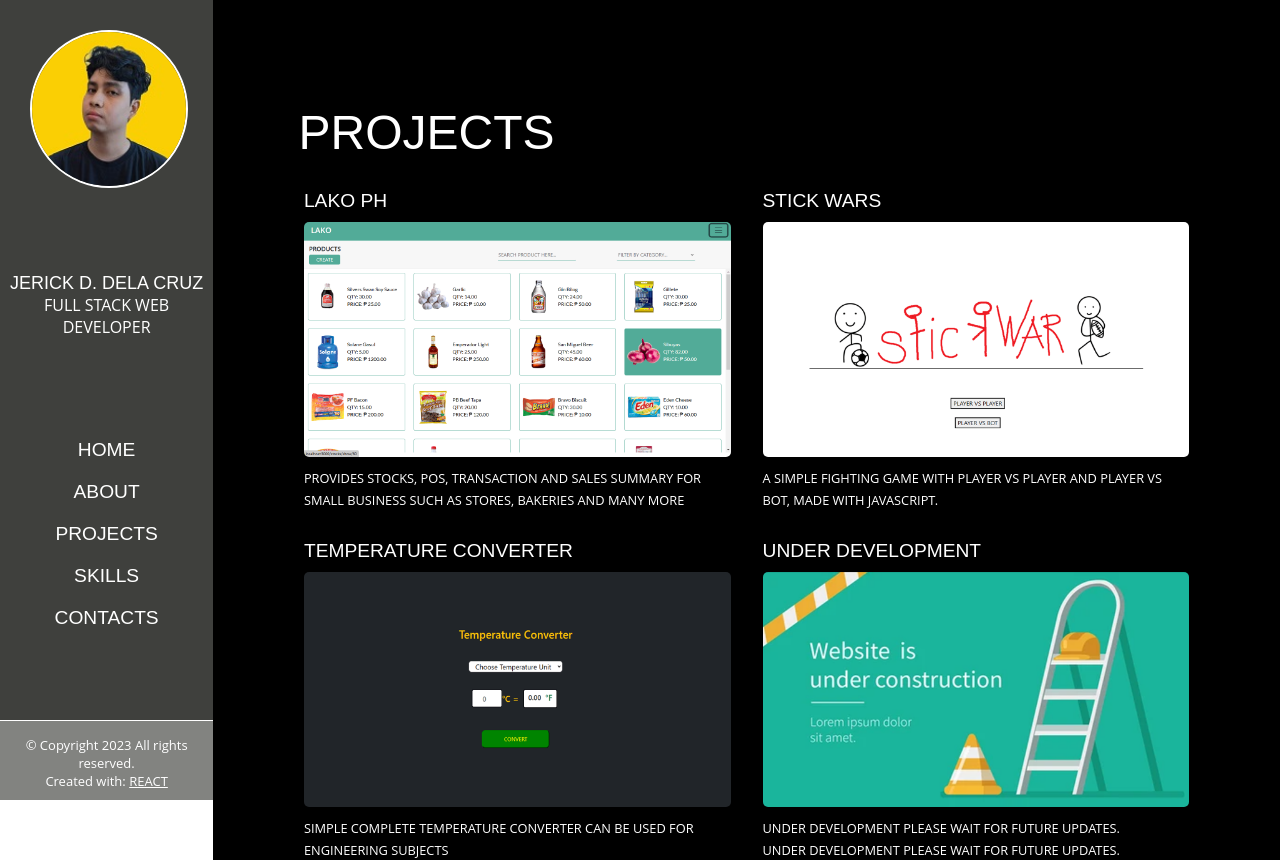
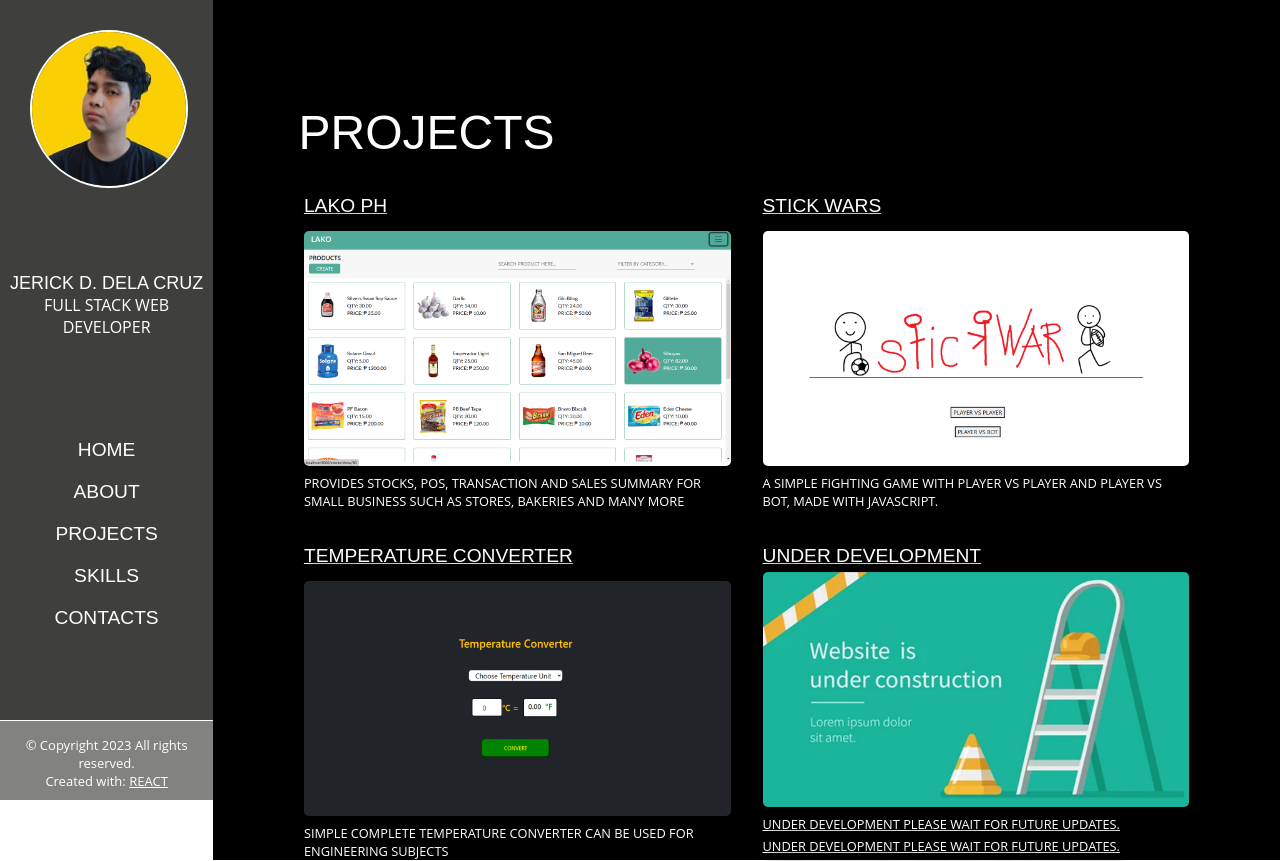
Before and after one commit to Rokhel121314/jerick-fullstack-portfolio, a React (Create React App) app: page /projects in a window 1280 px wide. Built offline with nearby package versions, Linux system fonts and the light colour scheme.

Commit message:
include link for project

```diff
--- a/src/css/style.css
+++ b/src/css/style.css
@@ -260,14 +260,14 @@ body {
   animation-duration: 1s;
 }
 
-@keyframes intro {
+/* @keyframes intro {
   0% {
     left: 100px;
   }
   100% {
     left: 0px;
   }
-}
+} */
 
 @media only screen and (max-width: 600px) {
   .landingMain1,
@@ -384,7 +384,7 @@ body {
   animation-duration: 0.9s;
 }
 
-@keyframes content1 {
+/* @keyframes content1 {
   0% {
     left: -100px;
   }
@@ -430,7 +430,7 @@ body {
   100% {
     left: 0px;
   }
-}
+} */
 
 /* MEDIA QUERY FOR ABOUT PAGE */
 @media only screen and (max-width: 600px) {
@@ -518,8 +518,9 @@ body {
 
 .projectTitle {
   width: 100%;
-  /* margin-bottom: 15px; */
-  /* color: black; */
+  text-decoration: underline;
+  padding: 5px;
+  color: white;
   display: flex;
   justify-content: space-between;
   text-shadow: 5px 5px 10px black;
--- a/src/pages/ProjectsPage.js
+++ b/src/pages/ProjectsPage.js
@@ -9,15 +9,15 @@ function ProjectsPage() {
       <section className="projectsSection">
         {/* PROJECT CARD 1*/}
         <div className="projectsCard">
-          <span className="projectTitle">LAKO PH</span>
+          <a href="https://lakoph.online/" className="projectTitle">
+            <span>LAKO PH</span>
+          </a>
 
           <img
             src={require("../assets/projects/lakoGIF1.gif")}
             alt="projectimages"
             className="projectImage1"
           />
-
-          <div className="projectTitle">
           <div className="bottomBorder">
             <span className="projectsDetail">
               PROVIDES STOCKS, POS, TRANSACTION AND SALES SUMMARY FOR SMALL
@@ -25,11 +25,15 @@ function ProjectsPage() {
             </span>
           </div>
         </div>
-        </div>
         {/* END OF PROJECT CARD */}
         {/* PROJECT CARD 2*/}
         <div className="projectsCard">
-          <span className="projectTitle">STICK WARS</span>
+          <a
+            href="https://rokhel121314.github.io/stickWars_v.1.0/"
+            className="projectTitle"
+          >
+            <span>STICK WARS</span>
+          </a>
 
           <img
             src={require("../assets/projects/stickwarsGIF.gif")}
@@ -37,7 +41,6 @@ function ProjectsPage() {
             className="projectImage1"
           />
 
-          <div className="projectTitle">
           <div className="bottomBorder">
             <span className="projectsDetail">
               A SIMPLE FIGHTING GAME WITH PLAYER VS PLAYER AND PLAYER VS BOT,
@@ -45,11 +48,16 @@ function ProjectsPage() {
             </span>
           </div>
         </div>
-        </div>
+
         {/* END OF PROJECT CARD */}
         {/* PROJECT CARD 3*/}
         <div className="projectsCard">
-          <span className="projectTitle">TEMPERATURE CONVERTER</span>
+          <a
+            href="https://rokhel121314.github.io/TemperatureConverterv.3.0/"
+            className="projectTitle"
+          >
+            <span>TEMPERATURE CONVERTER</span>
+          </a>
 
           <img
             src={require("../assets/projects/tempconvertGIF.gif")}
@@ -57,15 +65,14 @@ function ProjectsPage() {
             className="projectImage1"
           />
 
-          <div className="projectTitle">
           <div className="bottomBorder">
             <span className="projectsDetail">
-                SIMPLE COMPLETE TEMPERATURE CONVERTER CAN BE USED FOR
-                ENGINEERING SUBJECTS
+              SIMPLE COMPLETE TEMPERATURE CONVERTER CAN BE USED FOR ENGINEERING
+              SUBJECTS
             </span>
           </div>
         </div>
-        </div>
+
         {/* END OF PROJECT CARD */}
         {/* PROJECT CARD 4*/}
         <div className="projectsCard">
```
Lines whose indentation alone changed are shown as unchanged.
